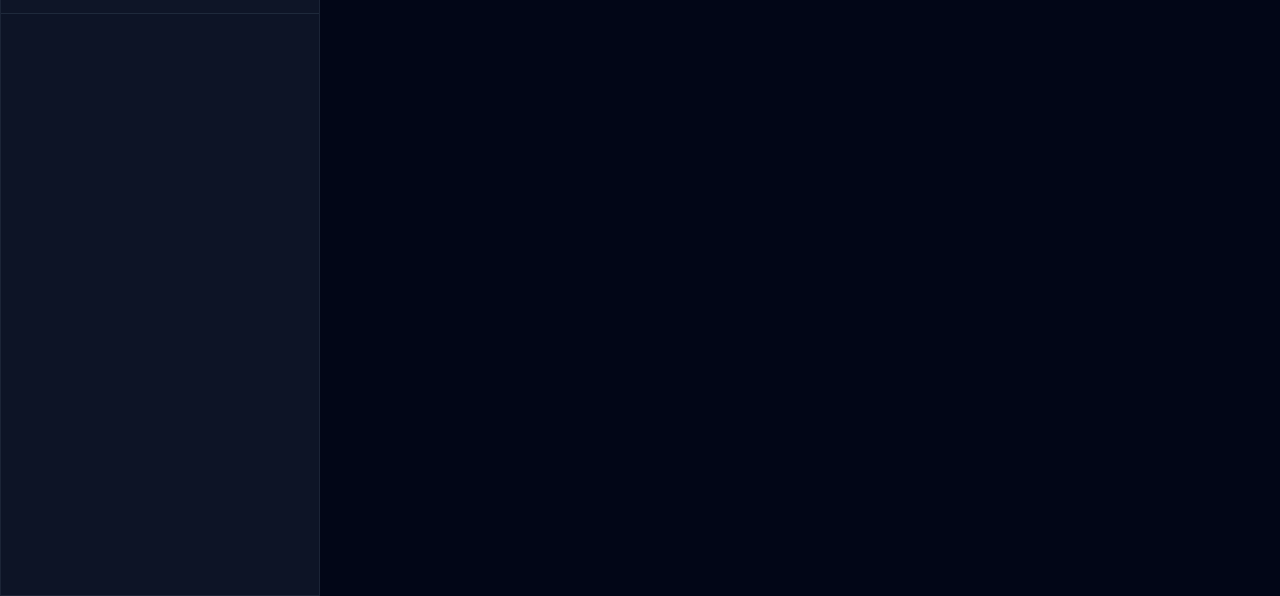
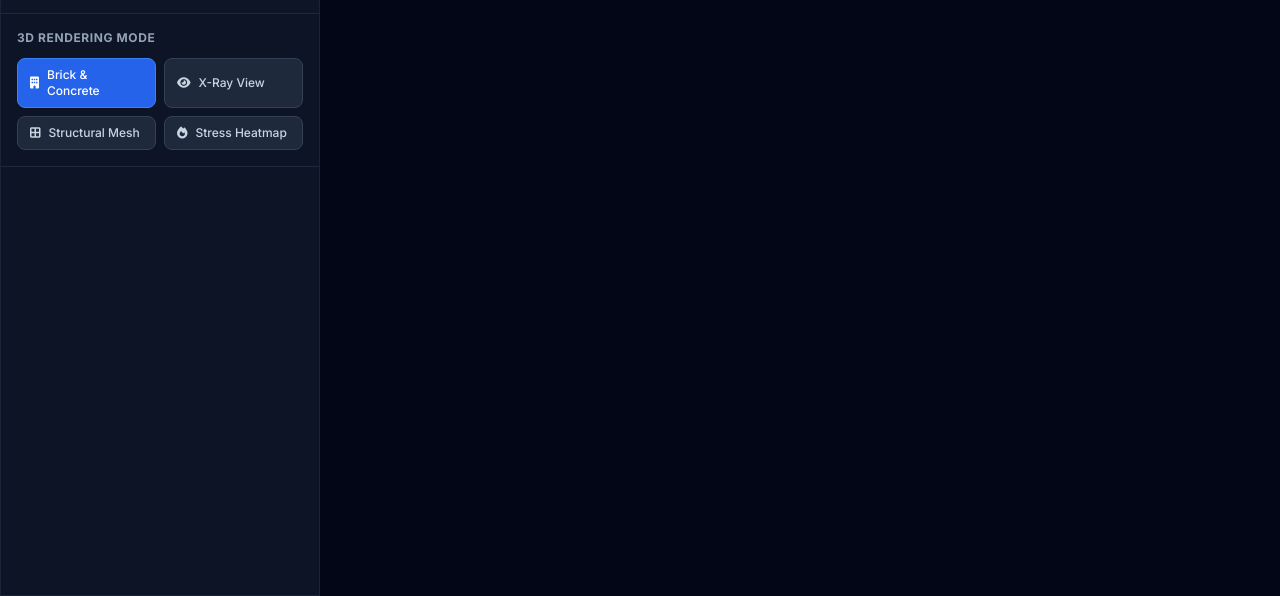
Before and after one commit to Himanshu-063/Seismokavach, a plain HTML site: page index.html in a window 1280 px wide. Shown: the part 204-800 px from the top of the page. Drawn offline with nearby package versions, Linux system fonts and the light colour scheme.

Commit message:
add renders

```diff
--- a/index.html
+++ b/index.html
@@ -149,3 +149,21 @@
                     </button>
                 </div>
             </div>
+            <!-- 2. RENDER VIEW MODES -->
+            <div class="p-4 border-b border-slate-800">
+                <h2 class="text-xs font-bold uppercase tracking-wider text-slate-400 mb-3">3D Rendering Mode</h2>
+                <div class="grid grid-cols-2 gap-2">
+                    <button onclick="setRenderMode('solid')" id="btn-mode-solid" class="mode-btn px-3 py-2 rounded-lg bg-blue-600 text-white text-xs font-medium border border-blue-500 transition text-left flex items-center gap-2 shadow-sm">
+                        <i class="fa-solid fa-building text-xs"></i> Brick & Concrete
+                    </button>
+                    <button onclick="setRenderMode('xray')" id="btn-mode-xray" class="mode-btn px-3 py-2 rounded-lg bg-slate-800 text-slate-300 hover:bg-slate-700 text-xs font-medium border border-slate-700 transition text-left flex items-center gap-2">
+                        <i class="fa-solid fa-eye text-xs"></i> X-Ray View
+                    </button>
+                    <button onclick="setRenderMode('wireframe')" id="btn-mode-wireframe" class="mode-btn px-3 py-2 rounded-lg bg-slate-800 text-slate-300 hover:bg-slate-700 text-xs font-medium border border-slate-700 transition text-left flex items-center gap-2">
+                        <i class="fa-solid fa-border-all text-xs"></i> Structural Mesh
+                    </button>
+                    <button onclick="setRenderMode('heatmap')" id="btn-mode-heatmap" class="mode-btn px-3 py-2 rounded-lg bg-slate-800 text-slate-300 hover:bg-slate-700 text-xs font-medium border border-slate-700 transition text-left flex items-center gap-2">
+                        <i class="fa-solid fa-fire text-xs"></i> Stress Heatmap
+                    </button>
+                </div>
+            </div
```
